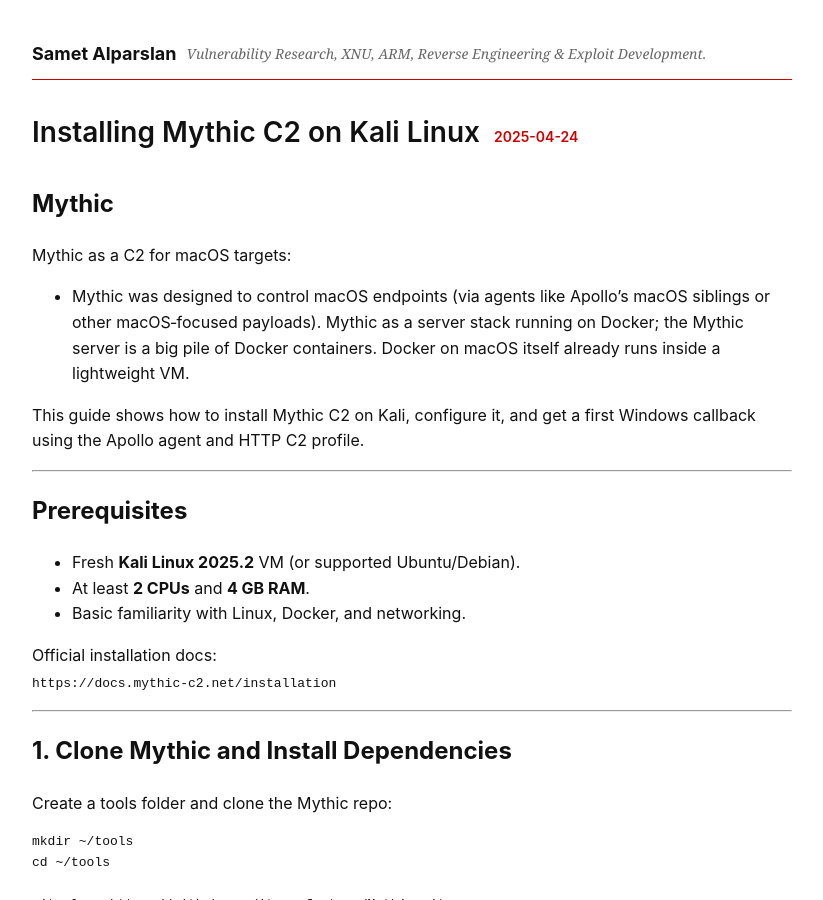
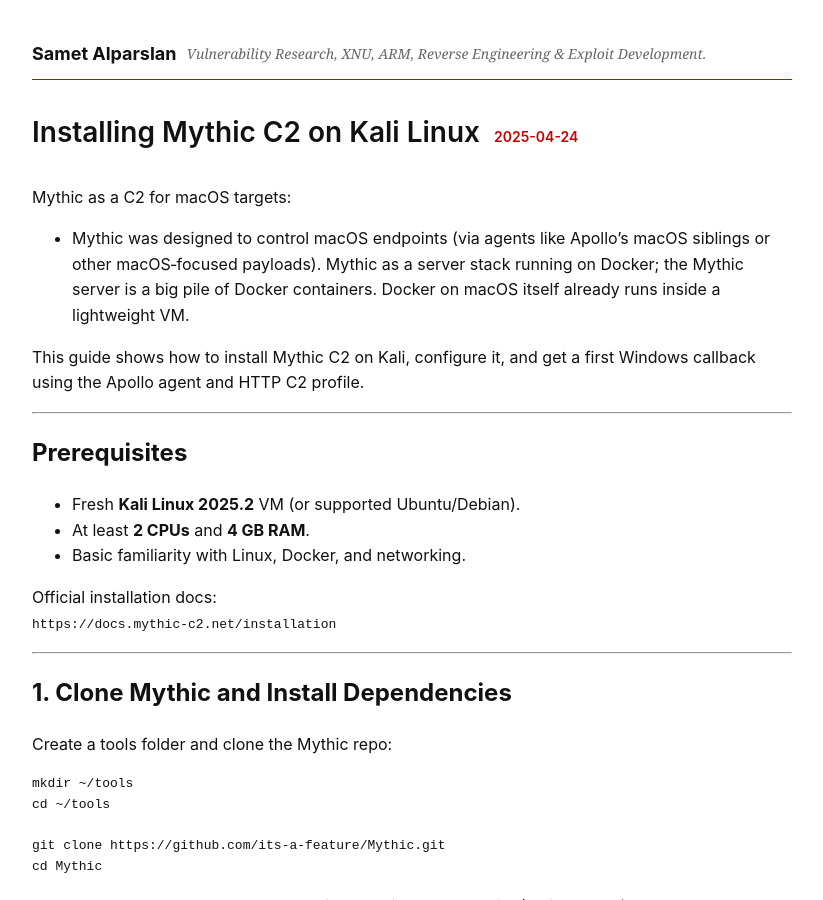
Before and after one commit to redmach/redmach.github.io, a Jekyll site: the page built from _posts/2025-04-24-MythicC2-Kali.md, in a window 1280 px wide and 900 px high. Shown: the whole window, without its empty margins (228-1051 px from the left). Built offline with Jekyll 4.4.1, drawn with Linux system fonts in a browser that asks for light colours.

Commit message:
Update 2025-04-24-MythicC2-Kali.md

```diff
--- a/_posts/2025-04-24-MythicC2-Kali.md
+++ b/_posts/2025-04-24-MythicC2-Kali.md
@@ -3,8 +3,6 @@ title: "Installing Mythic C2 on Kali Linux"
 date: 2025-04-24
 layout: post
 ---
-
-## Mythic
 
 Mythic as a C2 for macOS targets:
 
```
